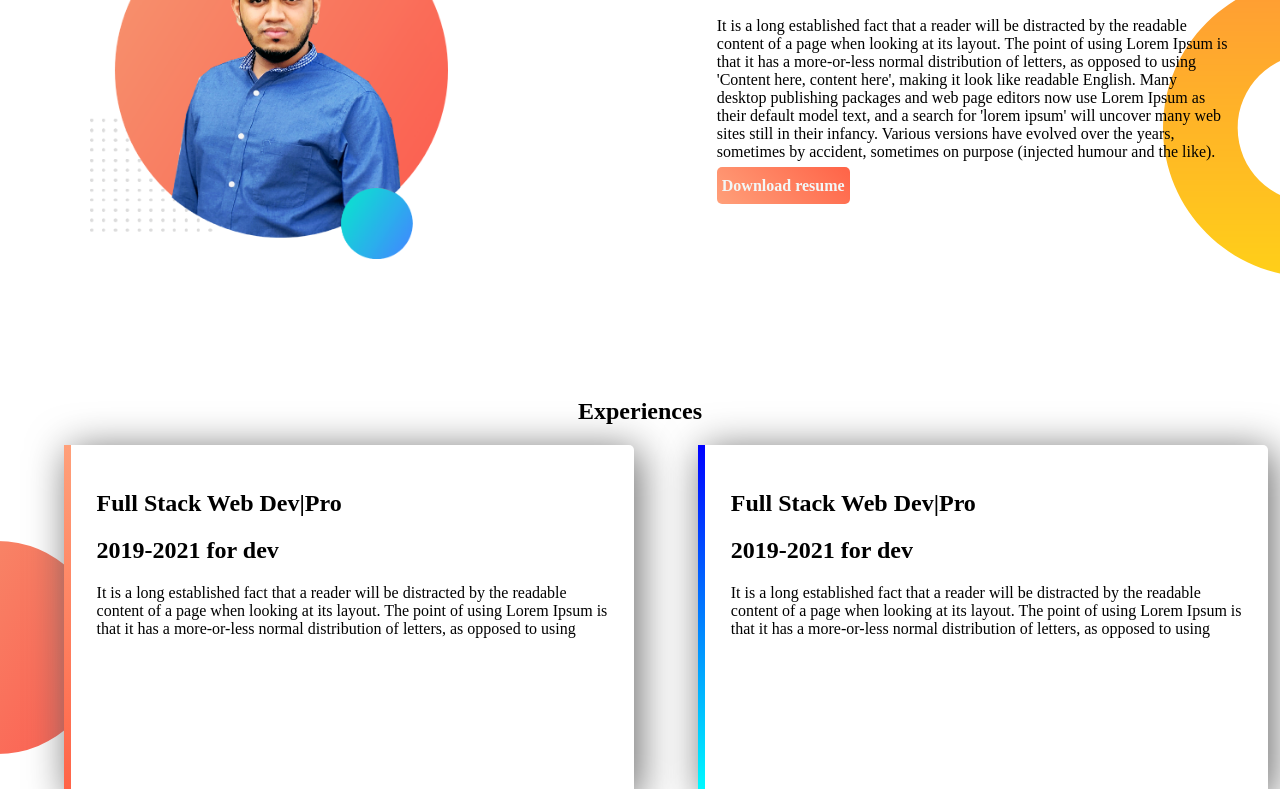
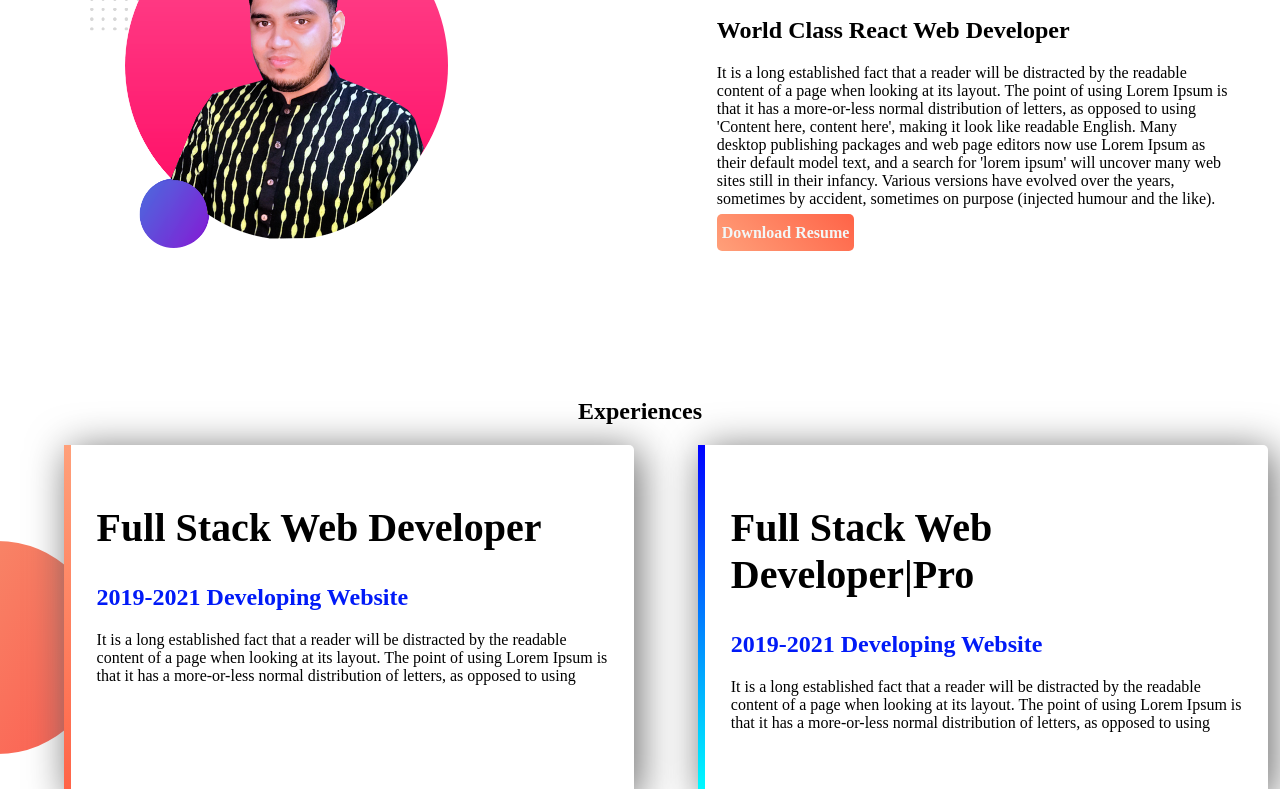
Before and after one commit to JubaerMilad/FirstWebsite, a plain HTML site: page index.html in a window 1280 px wide. Shown: the part 622-1411 px from the top of the page. Drawn offline with Linux system fonts and the light colour scheme.

Commit message:
traies to git push

```diff
--- a/index.html
+++ b/index.html
@@ -24,29 +24,29 @@
     </Section>
     <Section class="Dream-big">
         <div class="half-width" >
-            <img src="images/jm.png" alt="">
+            <img src="images/jm-2.png" alt="">
 
         </div>
 
         <div class="half-width">
             <H1>Dream Big</H1>
-            <H2>portfolio of JubaerMilad</H2>
+            <H2>World Class React Web Developer</H2>
             <p>It is a long established fact that a reader will be distracted by the readable content of a page when looking at its layout. The point of using Lorem Ipsum is that it has a more-or-less normal distribution of letters, as opposed to using 'Content here, content here', making it look like readable English. Many desktop publishing packages and web page editors now use Lorem Ipsum as their default model text, and a search for 'lorem ipsum' will uncover many web sites still in their infancy. Various versions have evolved over the years, sometimes by accident, sometimes on purpose (injected humour and the like).</p>
-            <a class="link-button" target="_blank" href="www.youtube.com">Download resume</a>
+            <a class="link-button" target="_blank" href="https://www.youtube.com/">Download Resume</a>
 
         </div>
     </Section>
     <Section class="exp-area">
         <h2 id="exp" >Experiences</h2>
         <div id="full-stack" class="half-width single-experience">
-            <h1>Full Stack Web Dev|Pro</h1>
-            <h2>2019-2021 for dev</h2>
+            <h1>Full Stack Web Developer</h1>
+            <h2 class="highlight" >2019-2021 Developing Website</h2>
             <p>It is a long established fact that a reader will be distracted by the readable content of a page when looking at its layout. The point of using Lorem Ipsum is that it has a more-or-less normal distribution of letters, as opposed to using</p>
 
         </div>
         <div id="baby-web" class="half-width single-experience">
-            <h1>Full Stack Web Dev|Pro</h1>
-            <h2>2019-2021 for dev</h2>
+            <h1>Full Stack Web Developer|Pro</h1>
+            <h2 class="highlight" >2019-2021 Developing Website</h2>
             <p>It is a long established fact that a reader will be distracted by the readable content of a page when looking at its layout. The point of using Lorem Ipsum is that it has a more-or-less normal distribution of letters, as opposed to using</p>
 
         </div>
--- a/style.css
+++ b/style.css
@@ -2,7 +2,7 @@ body{
     margin: 0%;
 }
 h1{
-    font-size:80 px;
+    font-size: 40px;
     font-family:'Franklin Gothic Medium', 'Arial Narrow', Arial, sans-serif
 p{
     color: #000;
@@ -41,7 +41,7 @@ section{
 
 }
 .Dream-big{
-    background-image: url(images/dream-bg.png);
+    background-image: url(images/jm);
     background-repeat: no-repeat;
     background-position: right;
 }
```
Also changed, not shown: images/jm-2.png (added).
